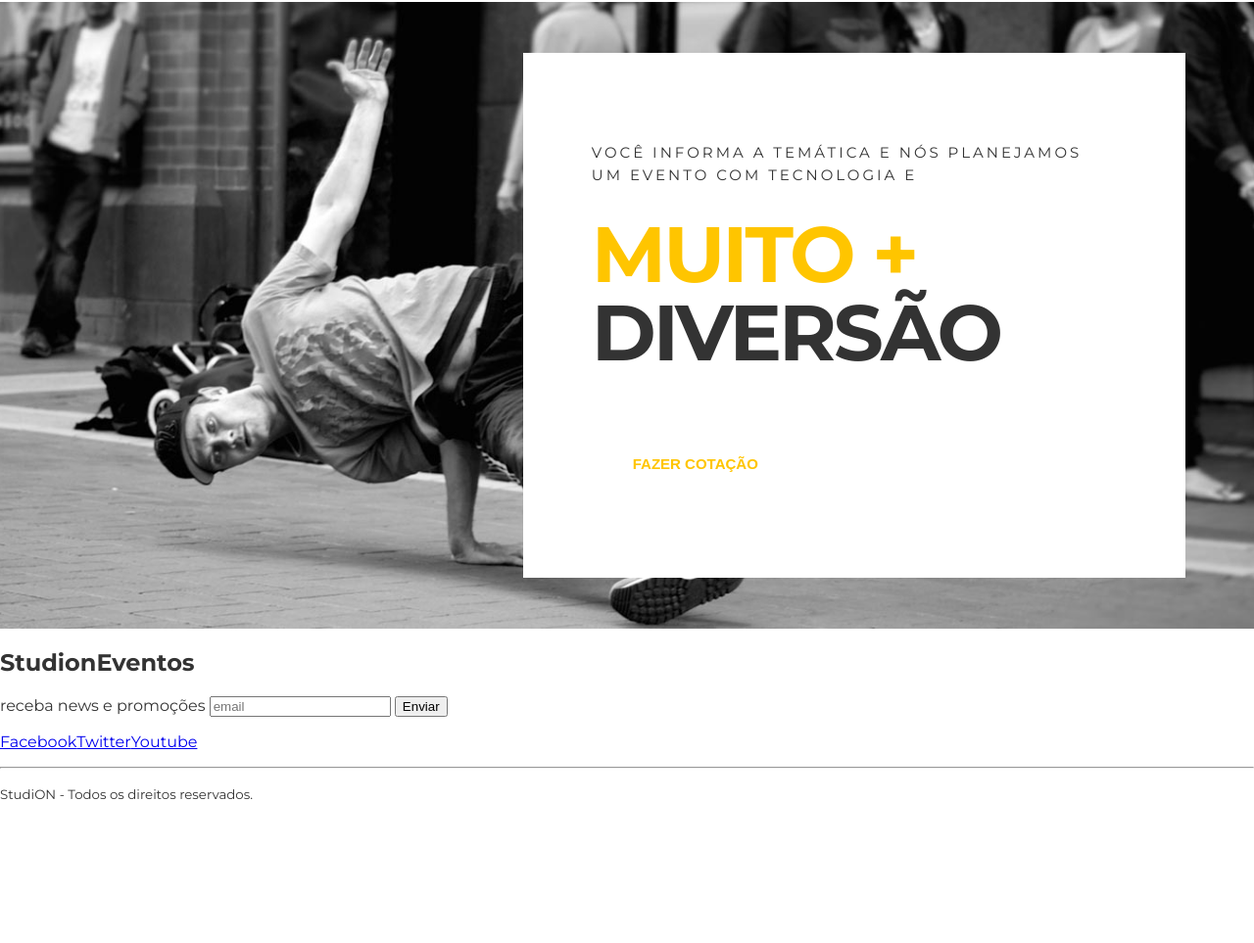
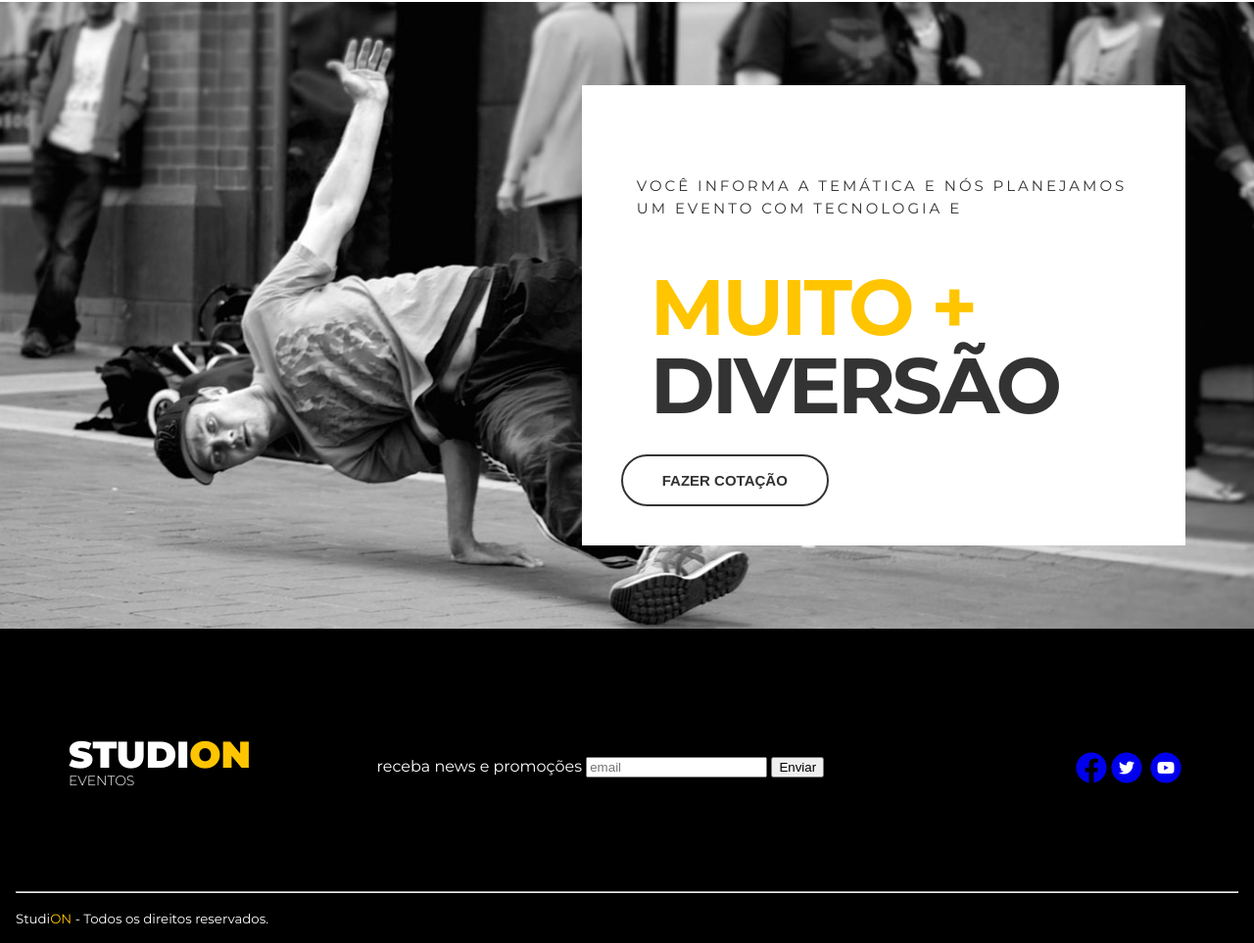
Before and after one commit to JujuBicalho/studion, a website: page src/index.html in a window 1280 px wide. Shown: the part 1486-2449 px from the top of the page at 98% size. Before the commit the page ends 2322 px from the top, so only its background shows below. Drawn offline with Linux system fonts and the light colour scheme.

Commit message:
implementação do footer

```diff
--- a/src/index.html
+++ b/src/index.html
@@ -97,8 +97,8 @@
                 <div class="institutional__copy">
                 <h6>Fazemos seu evento acontecer</h6>
                 <h4>Lorem ipsum, dolor sit amet consectetur adipisicing elit.</h4>
-                <p>Lorem ipsum dolor, sit amet consectetur adipisicing elit ipsum dolor, sit amet consectetur adipisicing
-                   elit sit amet consectetur adipisicing elit.</p>
+                <p>Lorem ipsum dolor, sit amet consectetur adipisicing elit ipsum dolor, sit amet
+                 consectetur adipisicing elit sit amet consectetur adipisicing elit.</p>
                 <button class="btn btn--institutional">Saiba Mais</button>
              </div>
            </section>
@@ -115,23 +115,52 @@
         </section>
         </main>
 
-        <footer>
-            <h2>Studi<span>on</span><span>Eventos</span></h2>
-            <form>
+         <footer class="footer">
+            <div class="container footer__container">
+
+              <h2 class="footer__logo-studion">
+                 Studi<span class="copy-primary">on</span><span class="logo-studion__subtitle">Eventos</span>
+               </h2>
+
+              <form class="footer__form">
                 <label>receba news e promoções</label>
-               <input type="email" placeholder="email">
-                <button type="submit">Enviar</button>
-            </form>
+                <input type="email" placeholder="email">
+                 <button type="submit">Enviar</button>
+             </form>
 
-            <ul>
-               <li><a href="https://www.facebook.com" target="_blank">Facebook</a></li>
-                <li><a href="https://www.twitter.com" target="_blank">Twitter</a></li>
-                <li><a href="https://www.youtube.com" target="_blank">Youtube</a></li>
-            </ul>
-            <hr />
+            <ul class="footer__icons">
+             <li><a href="https://www.facebook.com" target="_blank">
+             <div class="footer__icons-facebook">
+            <i class="fab fa-facebook fa-2x"></i>
+       </a>
+    </div>
+     </li>
+             <li><a href="https://www.twitter.com" target="_blank">
+            <span class="fa-stack fa-1x">
+             <i class="fas fa-circle fa-stack-2x"></i>
+             <i class="fab fa-twitter fa-stack-1x fa-inverse"></i>
+         </span>
+        </a>
+    </li>
+             <li><a href="https://www.youtube.com" target="_blank">
+            <span class="fa-stack fa-1x">
+             <i class="fas fa-circle fa-stack-2x"></i>
+             <i class="fab fa-youtube fa-stack-1x fa-inverse"></i>
+        </span>
+        </a>
+     </li>
+    </div>
+     </ul>
 
-            <p>
-                <small>Studi<span>ON</span> - Todos os direitos reservados.</small>
+
+     <hr />
+
+     <p class="footer__direitos">
+                <small class="footer__logo">
+                    Studi<span class="copy-primary">ON</span>
+                    - Todos os direitos reservados.</small>
+
+
             </p>
         </footer>
     </body>
--- a/src/style.css
+++ b/src/style.css
@@ -1,5 +1,7 @@
 @import url('https://fonts.googleapis.com/css2?family=Montserrat:wght@300;400;700;900&display=swap');
 @import url('https://fonts.googleapis.com/css2?family=Roboto:wght@300;400;700;900&display=swap');
+@import url('https://cdnjs.cloudflare.com/ajax/libs/font-awesome/5.15.3/css/all.min.css');
+@import url('https://cdnjs.cloudflare.com/ajax/libs/font-awesome/5.15.3/css/brands.min.css');
 
 * {
    box-sizing: border-box;
@@ -86,6 +88,7 @@ ul {
 .logo-studion__subtitle {
     font-size: 0.875rem;
     font-weight: 300;
+    color: #fff;
 }
 
 .copy-primary {
@@ -232,11 +235,12 @@ ul {
       justify-items: end;
       min-height: 80vh;
       margin: 1.25 0rem;
+      padding:0rem;
     }
 
 .quote__copy{
     background-color: #fff;;
-    padding: 5.625rem 4.375rem;
+    padding: 2.5rem 2.5rem;
     }
 
  .quote__copy h6 {
@@ -246,7 +250,7 @@ ul {
      line-height: 1.4375rem;
      width: 54ch;
      text-transform: uppercase;
-     margin: 0;
+     padding:1rem;
 
   }
 
@@ -255,15 +259,66 @@ ul {
       line-height: 5rem;;
       text-transform: uppercase;
       letter-spacing: -0.1875rem ;
-      margin-top: 1.875rem;;
+      margin: 1.875rem;
     }
+
+.quote__copy h2 span {
+    display: block;
+  }
 
 .quote__copy h2 span {
     display: block;
     color: var(--color-primary);
   }
 
-.quote__copy h2 span {
+.btn--quote {
+      color: var(--color-copy);
+      border-color: var(--color-copy);
+      background: unset;
+      hover: var(--default-padding);
+
+  }
+
+.footer {
+      background-color: #000;
+      color: #FFF;
+      padding: 0 1rem;
+}
+
+.footer__container {
+      display: grid;
+      grid-template-columns: repeat(3,auto);
+      align-items: center;
+      padding: 5.25rem 0 3.75rem 0;
+}
+
+.footer__logo-studion {
+    justify-self: left;
+    text-transform: uppercase;
+    font-size: 2.375rem;
+    font-weight: 900;
+    line-height: 1ch;
+    margin: 0 1 rem;
+
+}
+
+.logo-studion__subtitle {
     display: block;
-    color: var(--color-primary);
-  }
+
+
+}
+.footer___form {
+    justify-self: center;
+
+    display: grid;
+    place-items: center;
+    grid-template-columns: 5.625rem auto;
+}
+
+.footer__icons {
+    justify-self: right;
+}
+
+.footer__direitos {
+    align-items: center;
+}
```
